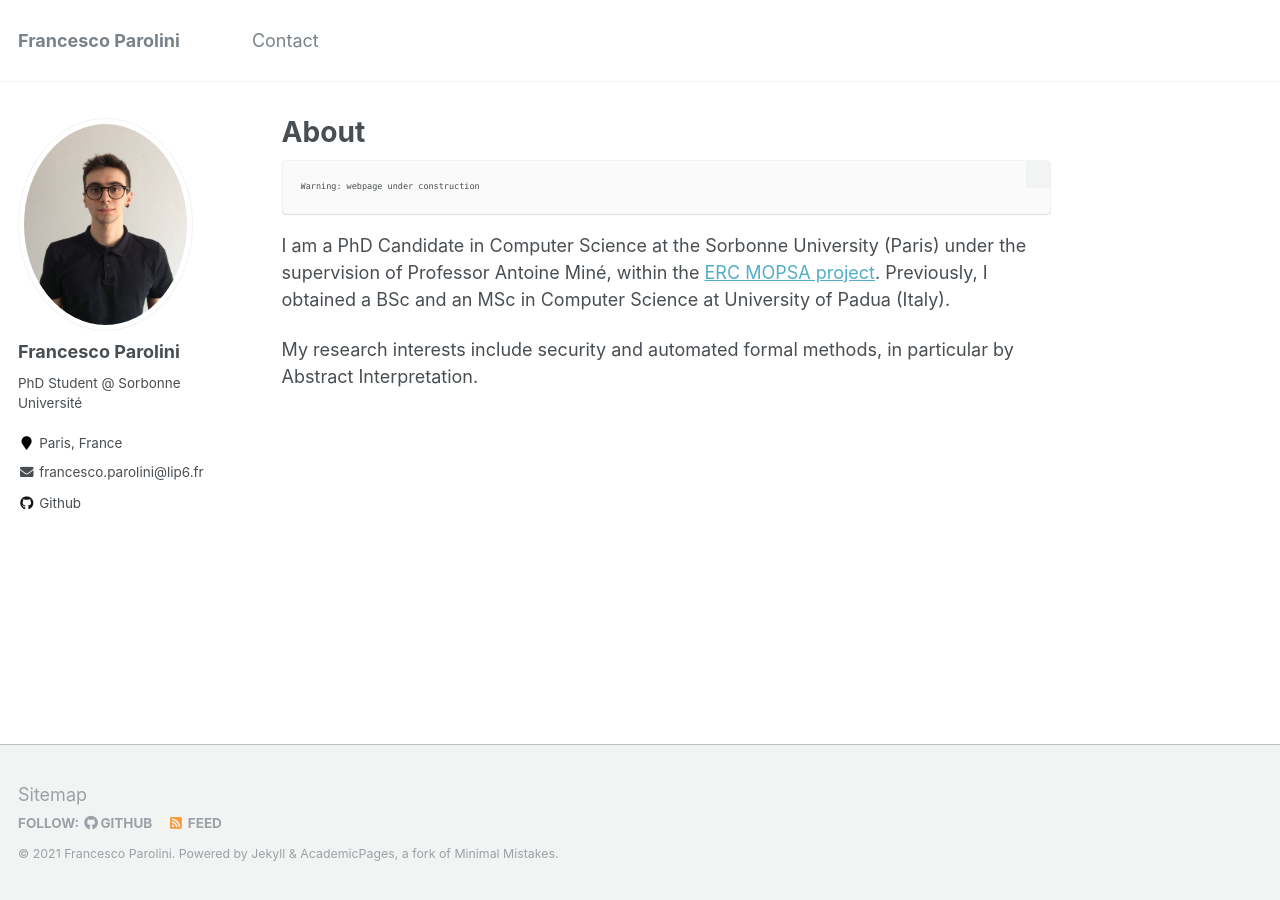
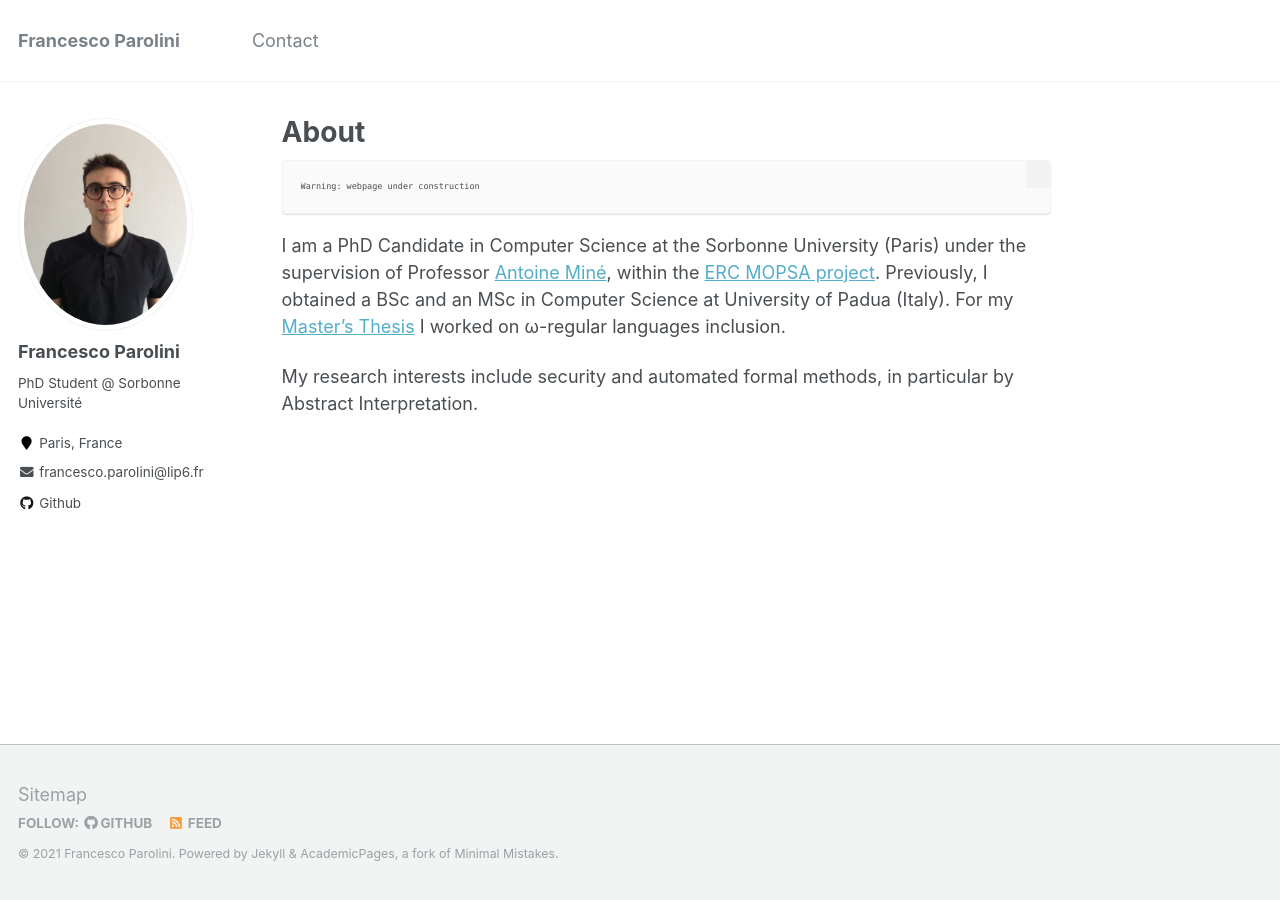
Before and after one commit to parof/parof.github.io, a Jekyll site: the page built from _pages/about.md, in a window 1280 px wide. Built offline with Jekyll 4.4.1, drawn with Linux system fonts in a browser that asks for light colours.

Commit message:
master thesis info

````diff
--- a/_pages/about.md
+++ b/_pages/about.md
@@ -13,8 +13,10 @@ Warning: webpage under construction
 ```
 
 I am a PhD Candidate in Computer Science at the Sorbonne University (Paris)
-under the supervision of Professor Antoine Miné, within the [ERC MOPSA project](http://mopsa.lip6.fr/).
+under the supervision of Professor [Antoine Miné](https://www-apr.lip6.fr/~mine/),
+within the [ERC MOPSA project](http://mopsa.lip6.fr/).
 Previously, I obtained a BSc and an MSc in Computer Science at University of Padua (Italy).
+For my [Master's Thesis](https://github.com/parof/master-thesis) I worked on ω-regular languages inclusion.
 
 My research interests include security and automated formal methods, in particular
 by Abstract Interpretation.
````
